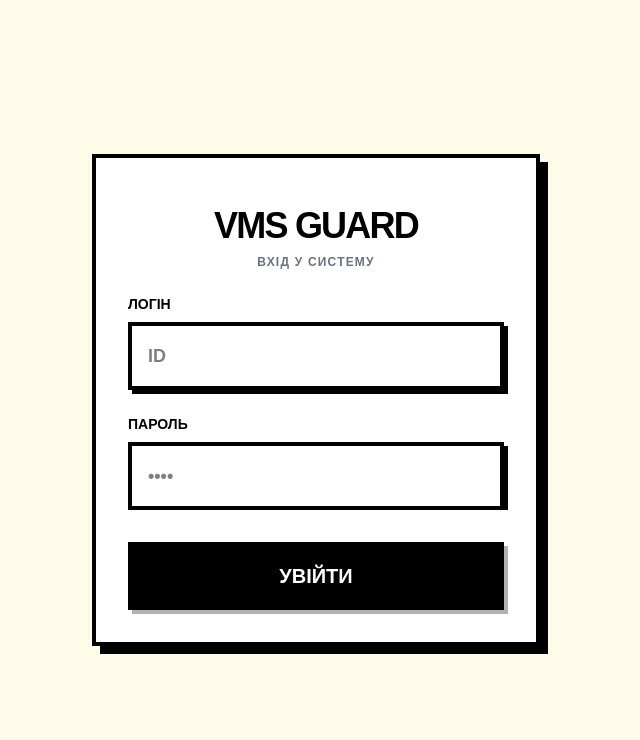
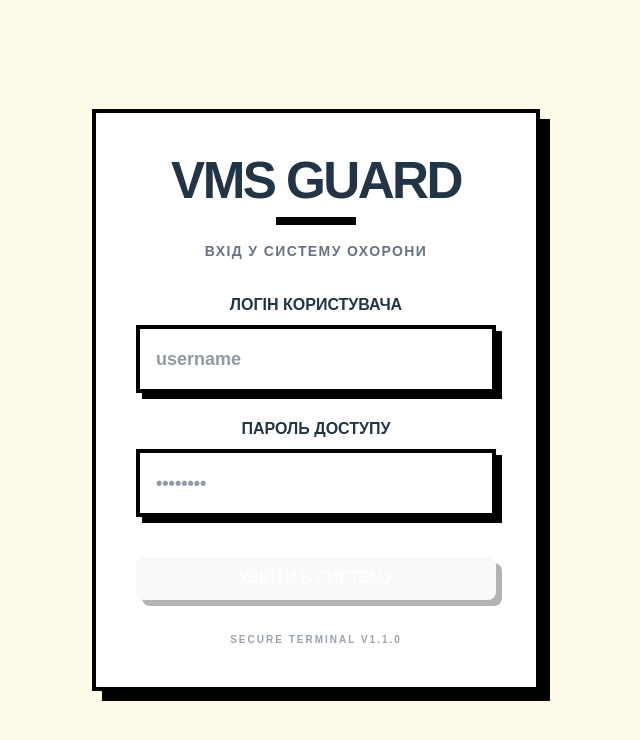
Before and after one commit to echerepenya/visitor-management-system, a Vue app in the folder frontend/: page /login in a window 1280 px wide. Shown: the top 740 px of the page, without its empty margins (324-964 px from the left). Built offline with nearby package versions, Linux system fonts and the light colour scheme; no server answers.

Commit message:
Revert "updated css"
This reverts commit 4a2d0da2b17c580e1652afbff08ad186ab369f91.

```diff
--- a/frontend/src/style.css
+++ b/frontend/src/style.css
@@ -1,32 +1,81 @@
 @import "tailwindcss";
 
 :root {
-  /* Залишаємо базові налаштування шрифту */
-  font-family: system-ui, -apple-system, BlinkMacSystemFont, 'Segoe UI', Roboto, Oxygen, Ubuntu, Cantarell, 'Open Sans', 'Helvetica Neue', sans-serif;
+  font-family: system-ui, Avenir, Helvetica, Arial, sans-serif;
   line-height: 1.5;
   font-weight: 400;
 
-  /* Вимикаємо стандартні кольори, щоб керувати ними через Tailwind */
+  color-scheme: light dark;
+  color: rgba(255, 255, 255, 0.87);
+  background-color: #242424;
+
   font-synthesis: none;
   text-rendering: optimizeLegibility;
   -webkit-font-smoothing: antialiased;
   -moz-osx-font-smoothing: grayscale;
 }
 
-/* СКИДАННЯ СТАНДАРТНИХ ВІДСТУПІВ */
+a {
+  font-weight: 500;
+  color: #646cff;
+  text-decoration: inherit;
+}
+a:hover {
+  color: #535bf2;
+}
+
 body {
   margin: 0;
-  padding: 0;
-  width: 100%;
-  height: 100%;
-  /* display: flex;  <-- ВИДАЛЕНО */
-  /* place-items: center; <-- ВИДАЛЕНО */
+  display: flex;
+  place-items: center;
+  min-width: 320px;
+  min-height: 100vh;
+}
+
+h1 {
+  font-size: 3.2em;
+  line-height: 1.1;
+}
+
+button {
+  border-radius: 8px;
+  border: 1px solid transparent;
+  padding: 0.6em 1.2em;
+  font-size: 1em;
+  font-weight: 500;
+  font-family: inherit;
+  background-color: #1a1a1a;
+  cursor: pointer;
+  transition: border-color 0.25s;
+}
+button:hover {
+  border-color: #646cff;
+}
+button:focus,
+button:focus-visible {
+  outline: 4px auto -webkit-focus-ring-color;
+}
+
+.card {
+  padding: 2em;
 }
 
 #app {
-  width: 100%;
-  height: 100%;
-  margin: 0;
-  padding: 0; /* <-- ВИДАЛЕНО padding: 2rem */
-  /* text-align: center; <-- ВИДАЛЕНО */
+  max-width: 1280px;
+  margin: 0 auto;
+  padding: 2rem;
+  text-align: center;
 }
+
+@media (prefers-color-scheme: light) {
+  :root {
+    color: #213547;
+    background-color: #ffffff;
+  }
+  a:hover {
+    color: #747bff;
+  }
+  button {
+    background-color: #f9f9f9;
+  }
+}
--- a/frontend/src/views/Login.vue
+++ b/frontend/src/views/Login.vue
@@ -1,43 +1,72 @@
 <template>
-  <div class="fixed inset-0 h-[100dvh] w-full bg-yellow-50 flex flex-col items-center justify-center p-0 md:p-4 overflow-hidden">
+  <div class="h-[100dvh] w-full bg-yellow-50 flex items-center justify-center p-2 overflow-hidden fixed inset-0">
 
-    <div class="w-full h-full md:h-auto md:max-w-md bg-white md:border-4 md:border-black md:shadow-[8px_8px_0px_0px_rgba(0,0,0,1)] flex flex-col">
+    <Transition
+      appear
+      enter-active-class="transition duration-700 ease-out"
+      enter-from-class="opacity-0 scale-95 translate-y-10"
+      enter-to-class="opacity-100 scale-100 translate-y-0"
+    >
+      <div class="w-full max-w-md min-h-[80dvh] md:min-h-0 bg-white border-4 border-black shadow-[10px_10px_0px_0px_rgba(0,0,0,1)] p-8 md:p-10 flex flex-col justify-center">
 
-      <header class="pt-12 px-8 pb-6 flex-none text-center bg-yellow-50 md:bg-white border-b-4 border-black md:border-none">
-        <h1 class="text-4xl font-black uppercase tracking-tighter">VMS GUARD</h1>
-        <p class="font-bold text-gray-500 uppercase text-xs tracking-widest mt-2">Вхід у систему</p>
+        <header class="text-center mb-10 md:mb-8">
+          <h1 class="text-4xl md:text-5xl font-black uppercase tracking-tighter animate-in fade-in slide-in-from-top duration-700">
+            VMS GUARD
+          </h1>
+          <div class="h-2 w-20 bg-black mx-auto mt-2 mb-4"></div>
+          <p class="font-bold text-gray-500 uppercase text-sm tracking-widest delay-100 animate-in fade-in duration-700">
+            Вхід у систему охорони
+          </p>
         </header>
 
-      <form @submit.prevent="handleLogin" class="flex-grow flex flex-col justify-center px-8 bg-white space-y-6">
-
-        <div>
-          <label class="block text-sm font-black uppercase mb-2">Логін</label>
+        <form @submit.prevent="handleLogin" class="space-y-8 md:space-y-6 flex-grow flex flex-col justify-center">
+          <div class="delay-200 animate-in fade-in slide-in-from-left duration-500 fill-mode-both">
+            <label class="block text-md font-black uppercase mb-2">Логін Користувача</label>
             <input v-model="form.username" type="text" required
-                 class="w-full border-4 border-black p-4 text-lg font-bold outline-none shadow-[4px_4px_0px_0px_rgba(0,0,0,1)] focus:translate-x-[2px] focus:translate-y-[2px] focus:shadow-none transition-all rounded-none appearance-none"
-                 placeholder="ID">
+                   class="w-full border-4 border-black p-4 font-bold focus:bg-yellow-50 outline-none transition-all focus:translate-x-1 focus:translate-y-1 focus:shadow-none shadow-[6px_6px_0px_0px_rgba(0,0,0,1)] text-lg"
+                   placeholder="username">
           </div>
 
-        <div>
-          <label class="block text-sm font-black uppercase mb-2">Пароль</label>
+          <div class="delay-300 animate-in fade-in slide-in-from-left duration-500 fill-mode-both">
+            <label class="block text-md font-black uppercase mb-2">Пароль доступу</label>
             <input v-model="form.password" type="password" required
-                 class="w-full border-4 border-black p-4 text-lg font-bold outline-none shadow-[4px_4px_0px_0px_rgba(0,0,0,1)] focus:translate-x-[2px] focus:translate-y-[2px] focus:shadow-none transition-all rounded-none appearance-none"
-                 placeholder="••••">
+                   class="w-full border-4 border-black p-4 font-bold focus:bg-yellow-50 outline-none transition-all focus:translate-x-1 focus:translate-y-1 focus:shadow-none shadow-[6px_6px_0px_0px_rgba(0,0,0,1)] text-lg"
+                   placeholder="••••••••">
           </div>
 
-        <div v-if="error" class="bg-red-500 text-white p-3 font-bold text-center border-2 border-black">
-          {{ error }}
+          <Transition
+            enter-active-class="transition duration-300 ease-out"
+            enter-from-class="opacity-0 -translate-y-2"
+            enter-to-class="opacity-100 translate-y-0"
+          >
+            <div v-if="error" class="bg-red-500 text-white border-4 border-black p-4 font-black text-sm uppercase">
+              Помилка: {{ error }}
             </div>
+          </Transition>
 
+          <div class="delay-500 animate-in fade-in zoom-in duration-500 fill-mode-both pt-4">
+            <button :disabled="loading" type="submit"
+                    class="w-full bg-black text-white font-black py-5 text-xl uppercase
+                           hover:bg-gray-800 active:translate-x-1 active:translate-y-1
+                           active:shadow-none shadow-[6px_6px_0px_0px_rgba(0,0,0,0.3)]
+                           transition-all disabled:opacity-50">
+              <span v-if="loading" class="flex items-center justify-center">
+                <svg class="animate-spin -ml-1 mr-3 h-5 w-5 text-white" xmlns="http://www.w3.org/2000/svg" fill="none" viewBox="0 0 24 24">
+                  <circle class="opacity-25" cx="12" cy="12" r="10" stroke="currentColor" stroke-width="4"></circle>
+                  <path class="opacity-75" fill="currentColor" d="M4 12a8 8 0 018-8V0C5.373 0 0 5.373 0 12h4zm2 5.291A7.962 7.962 0 014 12H0c0 3.042 1.135 5.824 3 7.938l3-2.647z"></path>
+                </svg>
+                Авторизація...
+              </span>
+              <span v-else>Увійти в систему</span>
+            </button>
+          </div>
         </form>
 
-      <div class="p-8 bg-white flex-none">
-        <button :disabled="loading" type="submit"
-                class="w-full bg-black text-white font-black py-5 text-xl uppercase shadow-[4px_4px_0px_0px_rgba(0,0,0,0.3)] active:translate-y-1 active:shadow-none transition-all">
-          {{ loading ? '...' : 'УВІЙТИ' }}
-        </button>
+        <footer class="mt-8 text-center text-[10px] font-bold text-gray-400 uppercase tracking-[0.2em] delay-700 animate-in fade-in">
+          Secure Terminal v1.1.0
+        </footer>
       </div>
-
-    </div>
+    </Transition>
   </div>
 </template>
 
```
Lines whose indentation alone changed are shown as unchanged.
